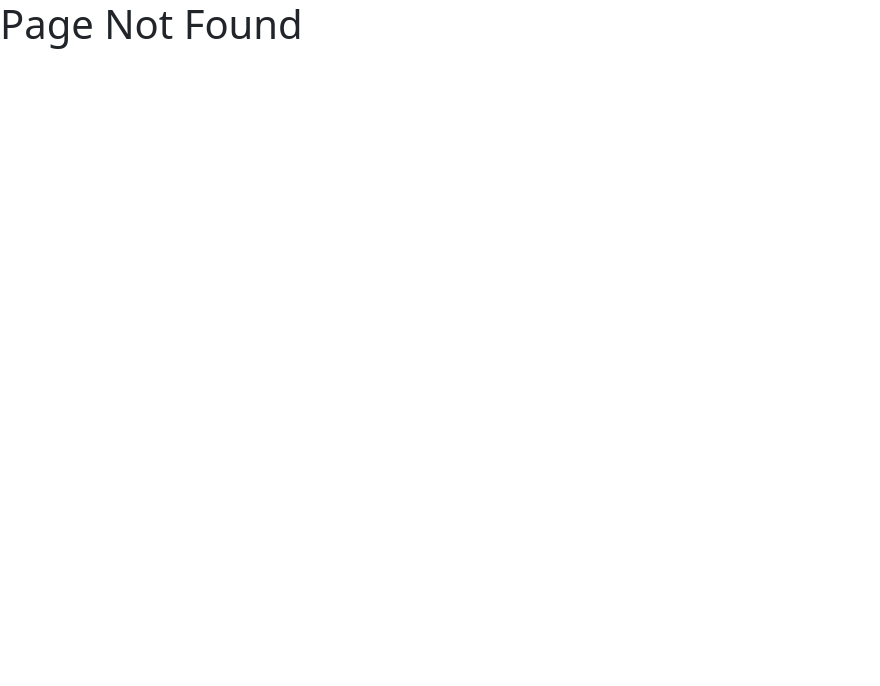
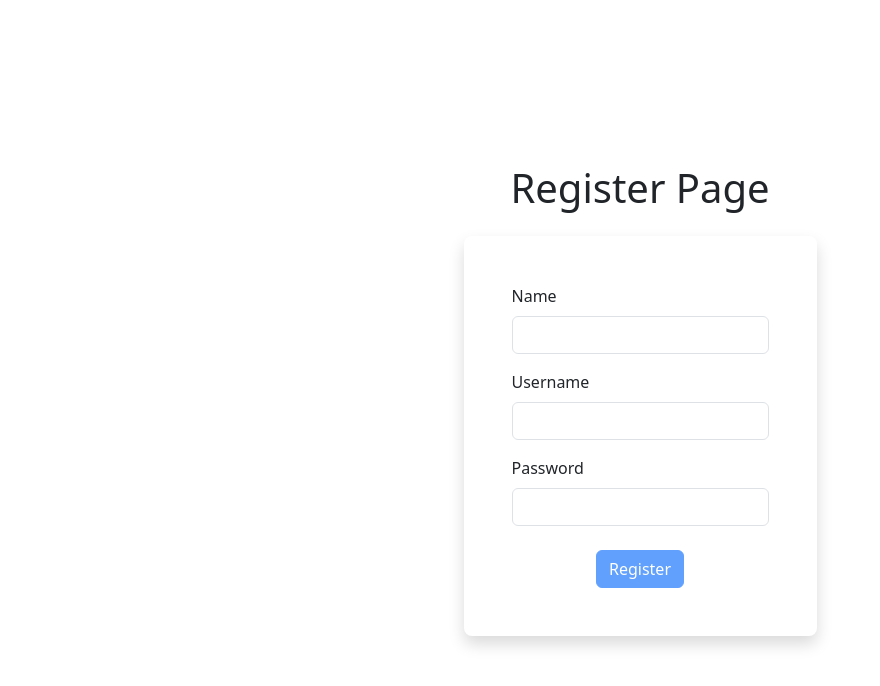
Before and after one commit to AdamIsmail98/Intensive-library, a React (Vite) app: page /register in a window 1280 px wide. Before the commit this address had no page. Shown: the top 686 px of the page, without its empty margins (0-880 px from the left). Built offline with nearby package versions, Linux system fonts and the light colour scheme.

Commit message:
Can now register,login and logout user

```diff
--- a/package.json
+++ b/package.json
@@ -13,6 +13,7 @@
     "@hookform/resolvers": "^3.9.0",
     "axios": "^1.7.2",
     "bootstrap": "^5.3.3",
+    "jwt-decode": "^4.0.0",
     "lodash": "^4.17.21",
     "react": "^18.2.0",
     "react-dom": "^18.2.0",
--- /dev/null
+++ b/src/components/LogOut.tsx
@@ -0,0 +1,16 @@
+import { useEffect } from "react";
+import { useNavigate } from "react-router-dom";
+import auth from "../services/authService";
+
+function Logout() {
+  const navigate = useNavigate();
+
+  useEffect(() => {
+    auth.logout();
+    navigate("/libraryitems");
+  }, []);
+
+  return <></>;
+}
+
+export default Logout;
--- /dev/null
+++ b/src/pages/LoginPage.tsx
@@ -0,0 +1,74 @@
+import { useForm } from "react-hook-form";
+import { z } from "zod";
+import { zodResolver } from "@hookform/resolvers/zod";
+import { Navigate, useLocation, useNavigate } from "react-router-dom";
+import auth from "../services/authService";
+
+const schema = z.object({
+  username: z.string().min(1, { message: "Username is required." }),
+  password: z.string().min(1, { message: "Username is required." }),
+});
+
+type FormData = z.infer<typeof schema>;
+
+function LoginPage() {
+  const {
+    setError,
+    register,
+    handleSubmit,
+    formState: { errors, isValid },
+  } = useForm<FormData>({ resolver: zodResolver(schema) });
+  const navigate = useNavigate();
+  const { state: fromUrl } = useLocation();
+  const user = auth.getCurrentUser();
+
+  async function onSubmit(data: FormData) {
+    try {
+      await auth.login(data);
+      navigate(fromUrl || "/libraryitems");
+    } catch (error: any) {
+      if (error.response.status === 400) {
+        setError("username", { message: error.response.data });
+      }
+    }
+  }
+
+  if (user) return <Navigate to={"/libraryitems"} />;
+
+  return (
+    <div className="vh-100 d-grid justify-content-center align-content-center">
+      <h1 className="mb-4 text-center">Login Page</h1>
+      <div className="p-5 shadow rounded-3">
+        <form onSubmit={handleSubmit(onSubmit)}>
+          <div className="mb-3">
+            <label className="form-label">Username</label>
+            <input
+              {...register("username")}
+              className="form-control login-input"
+            />
+            {errors.username && (
+              <p className="text-danger">{errors.username.message}</p>
+            )}
+          </div>
+          <div className="mb-3">
+            <label className="form-label">Password</label>
+            <input
+              {...register("password")}
+              className="form-control login-input"
+            />
+            {errors.password && (
+              <p className="text-danger">{errors.password.message}</p>
+            )}
+          </div>
+          <div className="d-grid justify-content-center mt-4">
+            <button className="btn btn-primary" disabled={!isValid}>
+              Login
+            </button>
+          </div>
+        </form>
+      </div>
+    </div>
+  );
+}
+
+export default LoginPage;
--- /dev/null
+++ b/src/pages/RegisterPage.tsx
@@ -0,0 +1,82 @@
+import { useForm } from "react-hook-form";
+import { z } from "zod";
+import { zodResolver } from "@hookform/resolvers/zod";
+import { useNavigate } from "react-router-dom";
+import user from "../services/userService";
+
+const schema = z.object({
+  name: z.string(),
+  username: z
+    .string()
+    .min(1, { message: "Username is required" })
+    .email({ message: "Invalid email" }),
+  password: z
+    .string()
+    .min(1, { message: "Password is required." })
+    .min(5, { message: "Password is too short." }),
+});
+
+type FormData = z.infer<typeof schema>;
+
+function RegisterPage() {
+  const {
+    setError,
+    register,
+    handleSubmit,
+    formState: { errors, isValid },
+  } = useForm<FormData>({ resolver: zodResolver(schema), mode: "onChange" });
+
+  const navigate = useNavigate();
+
+  async function onSubmit(data: FormData) {
+    try {
+      await user.register(data);
+      navigate("/libraryitems");
+    } catch (error: any) {
+      if (error.response.status === 400) {
+        setError("username", { message: error.response.data });
+      }
+    }
+  }
+
+  return (
+    <div className="vh-100 d-grid justify-content-center align-content-center">
+      <h1 className="mb-4 text-center">Register Page</h1>
+      <div className="p-5 shadow rounded-3">
+        <form onSubmit={handleSubmit(onSubmit)}>
+          <div className="mb-3">
+            <label className="form-label">Name</label>
+            <input {...register("name")} className="form-control login-input" />
+          </div>
+          <div className="mb-3">
+            <label className="form-label">Username</label>
+            <input
+              {...register("username")}
+              className="form-control login-input"
+            />
+            {errors.username && (
+              <p className="text-danger">{errors.username.message}</p>
+            )}
+          </div>
+          <div className="mb-3">
+            <label className="form-label">Password</label>
+            <input
+              {...register("password")}
+              className="form-control login-input"
+            />
+            {errors.password && (
+              <p className="text-danger">{errors.password.message}</p>
+            )}
+          </div>
+          <div className="d-grid justify-content-center mt-4">
+            <button className="btn btn-primary" disabled={!isValid}>
+              Register
+            </button>
+          </div>
+        </form>
+      </div>
+    </div>
+  );
+}
+
+export default RegisterPage;
--- a/src/routes.tsx
+++ b/src/routes.tsx
@@ -4,6 +4,9 @@ import NotFoundPage from "./pages/NotFoundPage";
 import LibraryItemsPage from "./pages/LibraryItemsPage";
 import LibraryItemFormPage from "./pages/LibraryItemFormPage";
 import CategoryFormPage from "./pages/CategoryFormPage";
+import RegisterPage from "./pages/RegisterPage";
+import LoginPage from "./pages/LoginPage";
+import Logout from "./components/LogOut";
 
 const router = createBrowserRouter([
   {
@@ -22,6 +25,9 @@ const router = createBrowserRouter([
       },
     ],
   },
+  { path: "/logout", element: <Logout /> },
+  { path: "/login", element: <LoginPage /> },
+  { path: "/register", element: <RegisterPage /> },
 ]);
 
 export default router;
--- /dev/null
+++ b/src/services/authService.ts
@@ -0,0 +1,48 @@
+import { jwtDecode } from "jwt-decode";
+import { User, UserLogin } from "../types";
+import axios from "axios";
+
+const TOKEN_KEY = "token";
+const API_BASEURL = "http://localhost:5544/api/auth";
+
+axios.defaults.headers.common["x-auth-token"] = getJwt();
+
+async function login(user: UserLogin) {
+  const { data: token } = await axios.post(API_BASEURL, user);
+  localStorage.setItem(TOKEN_KEY, token);
+}
+
+function loginWithJwt(token: string) {
+  localStorage.setItem(TOKEN_KEY, token);
+}
+
+function getJwt() {
+  return localStorage.getItem(TOKEN_KEY);
+}
+
+function logout() {
+  localStorage.removeItem(TOKEN_KEY);
+}
+
+function getCurrentUser() {
+  const token = localStorage.getItem(TOKEN_KEY);
+
+  if (!token) return null;
+
+  try {
+    const user = jwtDecode<User>(token);
+
+    return user;
+  } catch (error) {
+    localStorage.removeItem(TOKEN_KEY);
+    return null;
+  }
+}
+
+export default {
+  login,
+  loginWithJwt,
+  logout,
+  getCurrentUser,
+  getJwt,
+};
--- /dev/null
+++ b/src/services/userService.ts
@@ -0,0 +1,16 @@
+import { UserRegister } from "../types";
+import authService from "./authService";
+import axios from "axios";
+
+const API_BASEURL = "http://localhost:5544/api/users";
+
+async function register(user: UserRegister) {
+  const { headers, data } = await axios.post(API_BASEURL, user);
+  const token = headers["x-auth-token"];
+  authService.loginWithJwt(token);
+  return data;
+}
+
+export default {
+  register,
+};
```
Also changed, not shown: src/types.ts (+18 -0 lines), 1 other file (tests, documents, lock files or other folders).
